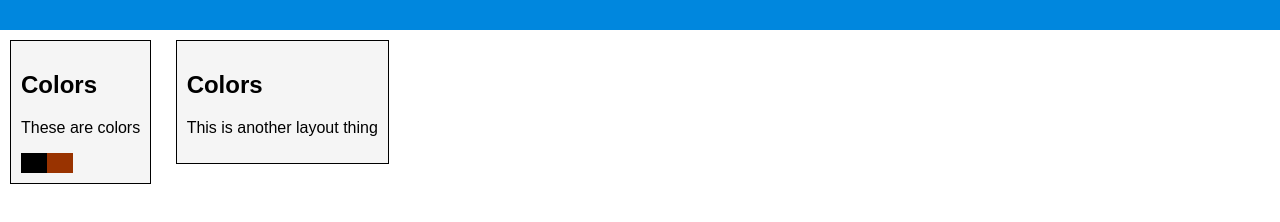
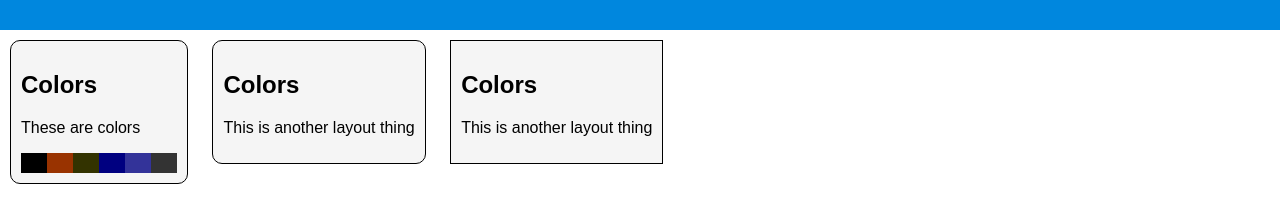
Before and after one commit to Rockwell70/webDev, a plain HTML site: page front_end_course/designSystem/index.html in a window 1280 px wide. Shown: the part 70-292 px from the top of the page. Drawn offline with Linux system fonts and the light colour scheme.

Commit message:
school project

```diff
--- a/front_end_course/designSystem/index.html
+++ b/front_end_course/designSystem/index.html
@@ -17,8 +17,12 @@
         <h2>Colors</h2>
         <p>These are colors</p>
         <div id="pickerke">
-            <a href="https://rgbcolorcode.com/color/000000" style="background: #000000;" target="_blank" rel="external nofollow">000000</a>
-            <a href="https://rgbcolorcode.com/color/993300" style="background: #993300;" target="_blank" rel="external nofollow">993300</a>
+            <a href="https://rgbcolorcode.com/color/000000" style="background: #000000;" target="_blank" rel="external nofollow" title="000000">000000</a>
+            <a href="https://rgbcolorcode.com/color/993300" style="background: #993300;" target="_blank" rel="external nofollow" title="333300">333300</a>
+            <a href="https://rgbcolorcode.com/color/333300" style="background: #333300;" target="_blank" rel="external nofollow" title="333300">333300</a>
+            <a href="https://rgbcolorcode.com/color/000080" style="background: #000080;" target="_blank" rel="external nofollow" title="000080">000080</a>
+            <a href="https://rgbcolorcode.com/color/333399" style="background: #333399;" target="_blank" rel="external nofollow" title="333399">333399</a>
+            <a href="https://rgbcolorcode.com/color/333333" style="background: #333333;" target="_blank" rel="external nofollow" title="333333">333333</a>
         </div>
 
 
@@ -33,6 +37,14 @@
     </article>
 </section>
 
+<section>
+    <article class="article-three">
+        <h2>Colors</h2>
+        <p>This is another layout thing</p>
+
+    </article>
+</section>
+
 
 </body>
 </html>
--- a/front_end_course/designSystem/style.css
+++ b/front_end_course/designSystem/style.css
@@ -13,6 +13,7 @@ h1 {
 
 section {
     display: inline-flex;
+    position: relative;
 }
 
 article {
@@ -22,7 +23,15 @@ article {
     background: whitesmoke;
 
 }
+.article-one {
+    border-radius: 10px;
+    position: relative;
+}
 
+.article-two {
+    border-radius: 10px;
+    position: relative;
+}
 #pickerke a {
     display: block;
     width: 26px;
@@ -33,3 +42,7 @@ article {
     position: relative;
     z-index: 8;
 }
+
+#pickerke a:hover {
+
+}
```
